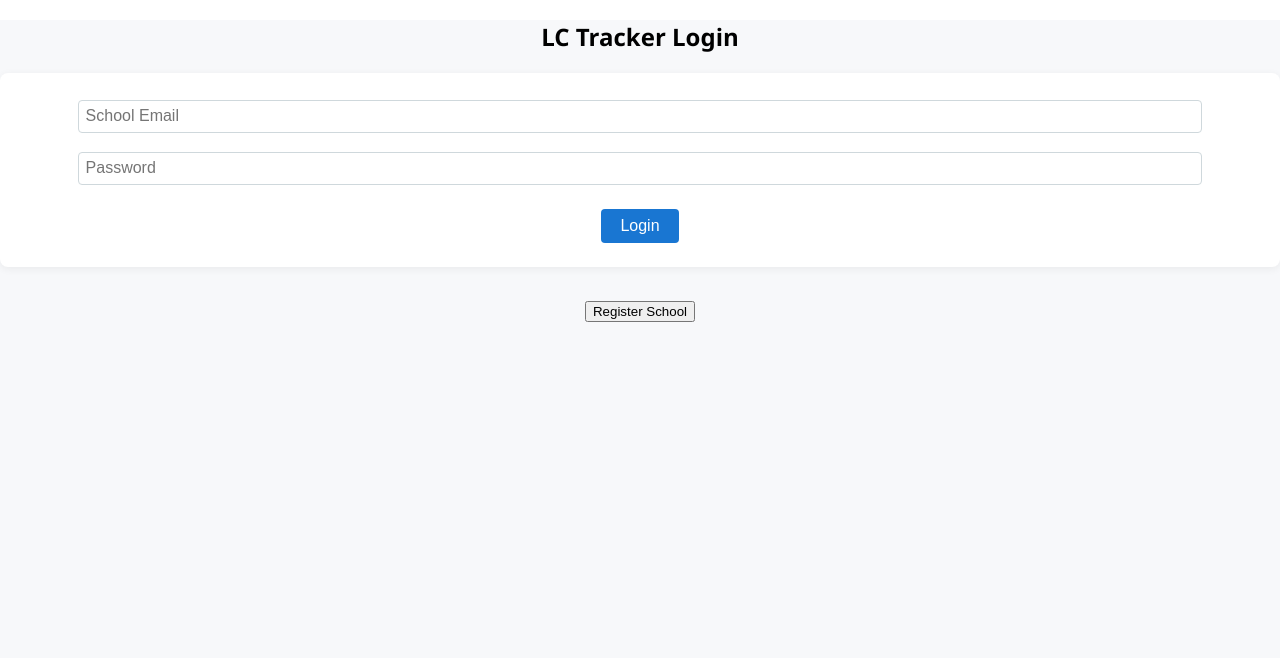
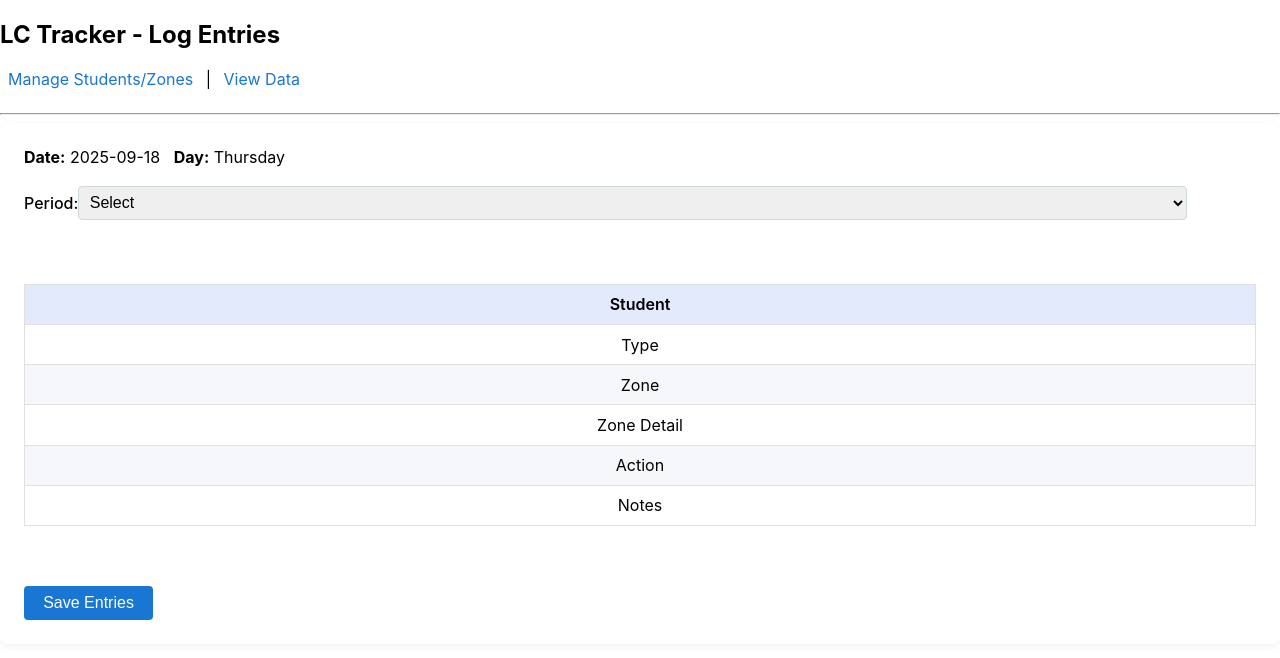
Before and after one commit to rubberducky94/LC-Tracker2, a React (Create React App) app in the folder src/lc-tracker/: page / in a window 1280 px wide. Shown: the top 658 px of the page. Built offline with nearby package versions, Linux system fonts and the light colour scheme.

Commit message:
Frontend: remove auth gating; use localStorage for students/zones/entries

```diff
--- a/src/lc-tracker/package.json
+++ b/src/lc-tracker/package.json
@@ -6,6 +6,7 @@
     "cra-template-pwa": "2.0.0",
     "react": "^19.1.1",
     "react-dom": "^19.1.1",
+    "react-router-dom": "^6.30.1",
     "react-scripts": "5.0.1",
     "web-vitals": "^5.1.0"
   },
--- a/src/lc-tracker/src/App.js
+++ b/src/lc-tracker/src/App.js
@@ -3,7 +3,21 @@ import { BrowserRouter as Router, Routes, Route, Link, Navigate } from 'react-ro
 import './App.css';
 
 // Dashboard: Entry logging form
-function Dashboard({ onLogout, token }) {
+// LocalStorage helpers (zero-dollar backend for now)
+function loadJSON(key, fallback) {
+  try {
+    const v = localStorage.getItem(key);
+    return v ? JSON.parse(v) : fallback;
+  } catch (e) {
+    return fallback;
+  }
+}
+
+function saveJSON(key, value) {
+  localStorage.setItem(key, JSON.stringify(value));
+}
+
+function Dashboard({ onLogout }) {
   const [students, setStudents] = useState([]);
   const [zones, setZones] = useState([]);
   // Use local time for today
@@ -24,15 +38,10 @@ function Dashboard({ onLogout, token }) {
 
   // Load students and zones for dropdowns
   React.useEffect(() => {
-    if (!token) return;
-    Promise.all([
-      fetch('/api/students', { headers: { Authorization: `Bearer ${token}` } }).then(r => r.json()),
-      fetch('/api/zones', { headers: { Authorization: `Bearer ${token}` } }).then(r => r.json())
-    ]).then(([studentsData, zonesData]) => {
-      setStudents(studentsData);
-      setZones(zonesData);
-    });
-  }, [token]);
+    // load from localStorage
+    setStudents(loadJSON('lc_students', []));
+    setZones(loadJSON('lc_zones', []));
+  }, []);
 
   // Handle entry field change for a student
   const handleEntryChange = (studentId, field, value) => {
@@ -46,22 +55,19 @@ function Dashboard({ onLogout, token }) {
   };
 
   // Submit all entries for the selected day/period
-  const handleSubmit = async e => {
+  const handleSubmit = e => {
     e.preventDefault();
     setMessage('');
     setError('');
     try {
-      const results = await Promise.all(
-        students.map(async student => {
+      const now = new Date().toISOString();
+      const saved = loadJSON('lc_entries', []);
+      let added = 0;
+      students.forEach((student, idx) => {
         const entry = entries[student.id];
-          if (!entry || !entry.type || !entry.zone_id || !entry.action) return null;
-          const res = await fetch('/api/entries', {
-            method: 'POST',
-            headers: {
-              'Content-Type': 'application/json',
-              Authorization: `Bearer ${token}`,
-            },
-            body: JSON.stringify({
+        if (!entry || !entry.type || !entry.zone_id || !entry.action) return;
+        const obj = {
+          id: `${Date.now()}-${idx}`,
           day: todayDay,
           date: today,
           period,
@@ -71,20 +77,20 @@ function Dashboard({ onLogout, token }) {
           zone_detail: entry.zone_detail || '',
           action: entry.action,
           notes: entry.notes || '',
-              // timestamp will be set by backend as UTC
-            }),
+          timestamp: now,
+        };
+        saved.push(obj);
+        added += 1;
       });
-          return res.ok;
-        })
-      );
-      if (results.some(r => r)) {
-        setMessage('Entries logged!');
+      saveJSON('lc_entries', saved);
+      if (added > 0) {
+        setMessage('Entries saved locally!');
         setEntries({});
       } else {
         setError('No entries were logged. Please fill out at least one student.');
       }
-    } catch {
-      setError('Network error');
+    } catch (e) {
+      setError('Save failed');
     }
   };
 
@@ -93,8 +99,7 @@ function Dashboard({ onLogout, token }) {
       <h2>LC Tracker - Log Entries</h2>
       <nav>
         <Link to="/manage">Manage Students/Zones</Link> |{' '}
-        <Link to="/data">View Data</Link> |{' '}
-        <button onClick={onLogout}>Logout</button>
+        <Link to="/data">View Data</Link>
       </nav>
       <hr />
       <form onSubmit={handleSubmit} style={{ maxWidth: '100%', margin: '0 auto', textAlign: 'left' }}>
@@ -197,7 +202,7 @@ function Dashboard({ onLogout, token }) {
           </table>
         </div>
         <br />
-        <button type="submit">Log Entries</button>
+        <button type="submit">Save Entries</button>
       </form>
       {message && <p style={{ color: 'green' }}>{message}</p>}
       {error && <p style={{ color: 'red' }}>{error}</p>}
@@ -206,7 +211,7 @@ function Dashboard({ onLogout, token }) {
 }
 
 // Data: Table view of all entries
-function Data({ token }) {
+function Data() {
   const [entries, setEntries] = useState([]);
   const [students, setStudents] = useState([]);
   const [zones, setZones] = useState([]);
@@ -215,22 +220,16 @@ function Data({ token }) {
 
   React.useEffect(() => {
     setLoading(true);
-    Promise.all([
-      fetch('/api/entries', { headers: { Authorization: `Bearer ${token}` } }).then(r => r.json()),
-      fetch('/api/students', { headers: { Authorization: `Bearer ${token}` } }).then(r => r.json()),
-      fetch('/api/zones', { headers: { Authorization: `Bearer ${token}` } }).then(r => r.json())
-    ])
-      .then(([entriesData, studentsData, zonesData]) => {
-        setEntries(entriesData);
-        setStudents(studentsData);
-        setZones(zonesData);
+    try {
+      setEntries(loadJSON('lc_entries', []));
+      setStudents(loadJSON('lc_students', []));
+      setZones(loadJSON('lc_zones', []));
       setLoading(false);
-      })
-      .catch(() => {
+    } catch (e) {
       setError('Failed to load data');
       setLoading(false);
-      });
-  }, [token]);
+    }
+  }, []);
 
   const getStudentName = id => students.find(s => s.id === id)?.name || id;
   const getZoneName = id => zones.find(z => z.id === id)?.name || id;
@@ -291,7 +290,7 @@ function Data({ token }) {
 }
 
 // Manage: Students and Zones (unchanged)
-function Manage({ token }) {
+function Manage() {
   const [students, setStudents] = useState([]);
   const [zones, setZones] = useState([]);
   const [newStudent, setNewStudent] = useState('');
@@ -301,41 +300,23 @@ function Manage({ token }) {
   const [loading, setLoading] = useState(false);
 
   React.useEffect(() => {
-    if (!token) return;
     setLoading(true);
-    Promise.all([
-      fetch('/api/students', { headers: { Authorization: `Bearer ${token}` } }).then(r => r.json()),
-      fetch('/api/zones', { headers: { Authorization: `Bearer ${token}` } }).then(r => r.json())
-    ])
-      .then(([studentsData, zonesData]) => {
-        setStudents(studentsData);
-        setZones(zonesData);
+    setStudents(loadJSON('lc_students', []));
+    setZones(loadJSON('lc_zones', []));
     setLoading(false);
-      })
-      .catch(() => setLoading(false));
-  }, [token]);
+  }, []);
 
   const handleAddStudent = async (e) => {
     e.preventDefault();
     setError('');
     try {
-      const res = await fetch('/api/students', {
-        method: 'POST',
-        headers: {
-          'Content-Type': 'application/json',
-          Authorization: `Bearer ${token}`,
-        },
-        body: JSON.stringify({ name: newStudent }),
-      });
-      const data = await res.json();
-      if (res.ok) {
-        setStudents([...students, data]);
+      const obj = { id: `${Date.now()}`, name: newStudent };
+      const updated = [...students, obj];
+      setStudents(updated);
+      saveJSON('lc_students', updated);
       setNewStudent('');
-      } else {
-        setError(data.error || 'Could not add student');
-      }
-    } catch {
-      setError('Network error');
+    } catch (e) {
+      setError('Save failed');
     }
   };
 
@@ -343,24 +324,14 @@ function Manage({ token }) {
     e.preventDefault();
     setError('');
     try {
-      const res = await fetch('/api/zones', {
-        method: 'POST',
-        headers: {
-          'Content-Type': 'application/json',
-          Authorization: `Bearer ${token}`,
-        },
-        body: JSON.stringify({ name: newZone, category: zoneCategory }),
-      });
-      const data = await res.json();
-      if (res.ok) {
-        setZones([...zones, data]);
+      const obj = { id: `${Date.now()}`, name: newZone, category: zoneCategory };
+      const updated = [...zones, obj];
+      setZones(updated);
+      saveJSON('lc_zones', updated);
       setNewZone('');
       setZoneCategory('');
-      } else {
-        setError(data.error || 'Could not add zone');
-      }
-    } catch {
-      setError('Network error');
+    } catch (e) {
+      setError('Save failed');
     }
   };
 
@@ -409,116 +380,13 @@ function Manage({ token }) {
   );
 }
 
-// Auth (unchanged)
-function Auth({ onAuth, showRegister, setShowRegister }) {
-  const [email, setEmail] = useState('');
-  const [password, setPassword] = useState('');
-  const [schoolName, setSchoolName] = useState('');
-  const [error, setError] = useState('');
-
-  const handleLogin = async (e) => {
-    e.preventDefault();
-    setError('');
-    try {
-      const res = await fetch('/api/auth/login', {
-        method: 'POST',
-        headers: { 'Content-Type': 'application/json' },
-        body: JSON.stringify({ email, password }),
-      });
-      const data = await res.json();
-      if (res.ok) {
-        onAuth(data.token);
-      } else {
-        setError(data.error || 'Login failed');
-      }
-    } catch {
-      setError('Network error');
-    }
-  };
-
-  const handleRegister = async (e) => {
-    e.preventDefault();
-    setError('');
-    try {
-      const res = await fetch('/api/auth/register', {
-        method: 'POST',
-        headers: { 'Content-Type': 'application/json' },
-        body: JSON.stringify({ email, password, school_name: schoolName }),
-      });
-      const data = await res.json();
-      if (res.ok) {
-        onAuth(data.token);
-      } else {
-        setError(data.error || 'Registration failed');
-      }
-    } catch {
-      setError('Network error');
-    }
-  };
-
-  return (
-    <div className="App">
-      <h2>LC Tracker {showRegister ? 'Registration' : 'Login'}</h2>
-      <form onSubmit={showRegister ? handleRegister : handleLogin}>
-        <input
-          type="email"
-          placeholder="School Email"
-          value={email}
-          onChange={e => setEmail(e.target.value)}
-          required
-        /><br />
-        <input
-          type="password"
-          placeholder="Password"
-          value={password}
-          onChange={e => setPassword(e.target.value)}
-          required
-        /><br />
-        {showRegister && (
-          <>
-            <input
-              type="text"
-              placeholder="School Name"
-              value={schoolName}
-              onChange={e => setSchoolName(e.target.value)}
-              required
-            /><br />
-          </>
-        )}
-        <button type="submit">{showRegister ? 'Register' : 'Login'}</button>
-      </form>
-      <button onClick={() => { setShowRegister(!showRegister); setError(''); }}>
-        {showRegister ? 'Back to Login' : 'Register School'}
-      </button>
-      {error && <p style={{ color: 'red' }}>{error}</p>}
-    </div>
-  );
-}
-
 function App() {
-  const [token, setToken] = useState(localStorage.getItem('token') || '');
-  const [showRegister, setShowRegister] = useState(false);
-
-  const handleAuth = (token) => {
-    setToken(token);
-    localStorage.setItem('token', token);
-  };
-
-  const handleLogout = () => {
-    setToken('');
-    localStorage.removeItem('token');
-  };
-
-  if (!token) {
-    return <Auth onAuth={handleAuth} showRegister={showRegister} setShowRegister={setShowRegister} />;
-  }
-
   return (
     <Router>
       <Routes>
-        <Route path="/" element={<Dashboard onLogout={handleLogout} token={token} />} />
-        <Route path="/manage" element={<Manage token={token} />} />
-        <Route path="/data" element={<Data token={token} />} />
+        <Route path="/" element={<Dashboard />} />
+        <Route path="/manage" element={<Manage />} />
+        <Route path="/data" element={<Data />} />
         <Route path="*" element={<Navigate to="/" />} />
       </Routes>
     </Router>
```
Also changed, not shown: 1 other file (tests, documents, lock files or other folders). Lines whose indentation alone changed are shown as unchanged.
